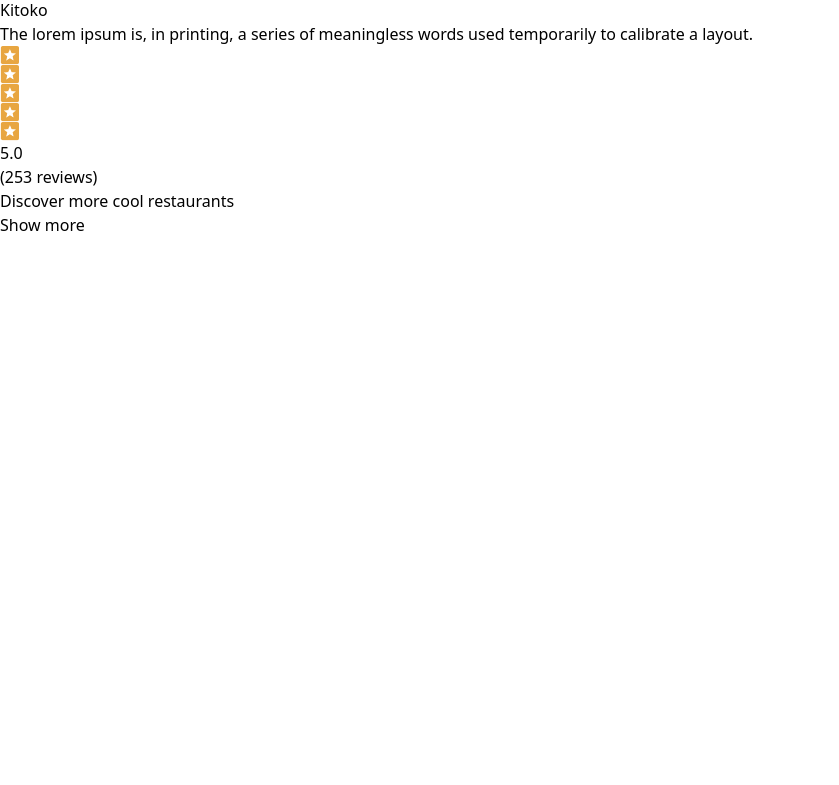
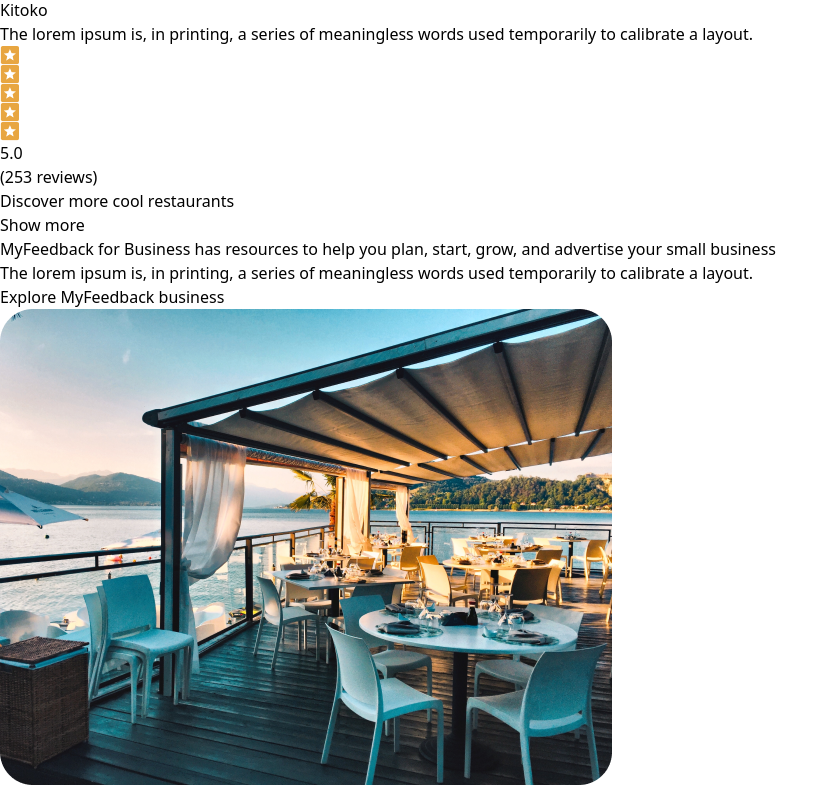
Before and after one commit to saad-mamun/Feedback-, a React (Vite) app: page / in a window 1280 px wide. Shown: the part 7387-8172 px from the top of the page, without its empty margins (0-839 px from the left). Before the commit the page ends 7624 px from the top, so only its background shows below. Built offline with nearby package versions, Linux system fonts and the light colour scheme.

Commit message:
Explore Business

```diff
--- a/src/Components/Trend.jsx
+++ b/src/Components/Trend.jsx
@@ -25,55 +25,55 @@ function Trend() {
             image: "public/Bottegacard.png",
             title: "Bottega",
             desc: "The lorem ipsum is, in printing, a series of meaningless words used temporarily to calibrate a layout.",
-            view:"(253 reviews)"
+            view: "(253 reviews)"
         },
         {
             image: "public/Arabia.png",
             title: "Arabia Nights",
             desc: "The lorem ipsum is, in printing, a series of meaningless words used temporarily to calibrate a layout.",
-            view:"(253 reviews)"
+            view: "(253 reviews)"
         },
         {
             image: "public/Lokma.png",
             title: "Lokma",
             desc: "The lorem ipsum is, in printing, a series of meaningless words used temporarily to calibrate a layout.",
-            view:"(253 reviews)"
+            view: "(253 reviews)"
         },
         {
             image: "public/Thesnug.png",
             title: "The snug",
             desc: "The lorem ipsum is, in printing, a series of meaningless words used temporarily to calibrate a layout.",
-            view:"(253 reviews)"
+            view: "(253 reviews)"
         },
         {
             image: "Starbelly.png",
             title: "Starbelly",
             desc: "The lorem ipsum is, in printing, a series of meaningless words used temporarily to calibrate a layout.",
-            view:"(253 reviews)"
+            view: "(253 reviews)"
         },
         {
             image: "public/Lori.png",
             title: "Iori",
             desc: "The lorem ipsum is, in printing, a series of meaningless words used temporarily to calibrate a layout.",
-            view:"(253 reviews)"
+            view: "(253 reviews)"
         },
         {
             image: "public/Ngalley.png",
             title: "Ngalley",
             desc: "The lorem ipsum is, in printing, a series of meaningless words used temporarily to calibrate a layout.",
-            view:"(253 reviews)"
+            view: "(253 reviews)"
         },
         {
             image: "public/Diogonal.png",
             title: "diogonal",
             desc: "The lorem ipsum is, in printing, a series of meaningless words used temporarily to calibrate a layout.",
-            view:"(253 reviews)"
+            view: "(253 reviews)"
         },
         {
             image: "public/Kitoko.png",
             title: "Kitoko",
             desc: "The lorem ipsum is, in printing, a series of meaningless words used temporarily to calibrate a layout.",
-            view:"(253 reviews)"
+            view: "(253 reviews)"
         },
     ]
 
@@ -115,7 +115,22 @@ function Trend() {
                     <h1 className='text-[#1E1E1E] text-[22px] pb-3'>Discover more cool restaurants</h1>
                     <button className='py-2 px-6 bg-[#1677BD] hover:bg-[#1b85d1] text-white rounded-full transition cursor-pointer'>Show more</button>
                 </div>
+            </div>
 
+            <div className='bg-[#F2F2F2] pt-8 pb-8'>
+                <div className='md:w-[70%] mx-auto flex flex-col-reverse md:flex-row items-center gap-6'>
+                    <div className='w-1/2'>
+                        <h1 className='text-[#1E1E1E] text-[26px] max-w-[502px]'>MyFeedback for Business has resources to help you plan, start, grow, and advertise your small business</h1>
+                        <p className='max-w-[453px] mt-5 mb-8'>The lorem ipsum is, in printing, a series of meaningless words used temporarily to calibrate a layout.
+                        </p>
+                        <button className='py-2 px-6 bg-[#1E1E1E] hover:bg-[#0d0d0d] text-white rounded-full transition'>
+                            Explore MyFeedback business
+                        </button>
+                    </div>
+                    <div className='w-1/2'>
+                    <img src="public/Explore.png" alt="" />
+                    </div>
+                </div>
 
             </div>
         </section>
```
